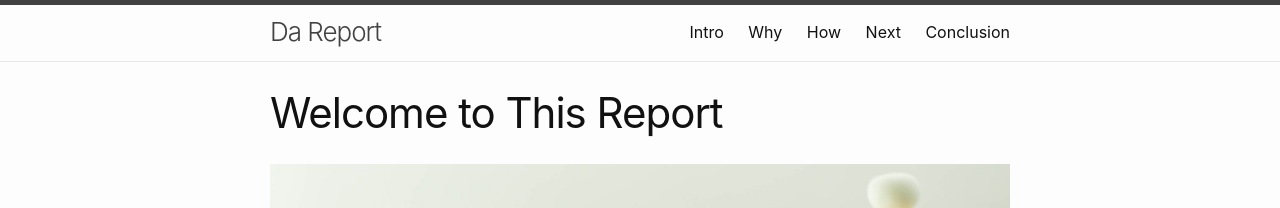
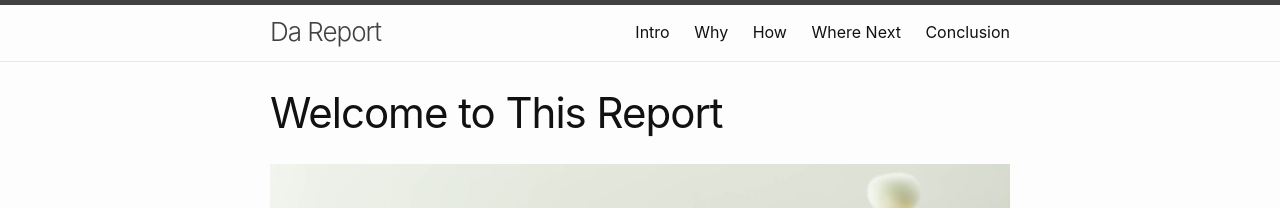
Before and after one commit to datachefs/cdv-notes, a Jekyll site: the page built from a.md, in a window 1280 px wide. Shown: the top 208 px of the page. Built offline with Jekyll 4.4.1, drawn with Linux system fonts in a browser that asks for light colours.

Commit message:
tweak config

```diff
--- a/_config.yml
+++ b/_config.yml
@@ -13,7 +13,7 @@ navigation_links:
     link: 'why/'
   - name: How
     link: 'creative-dataviz'
-  - name: Next
+  - name: Where Next
     link: 'what-next/'
   - name: Conclusion
     link: 'conclusion/'
```
